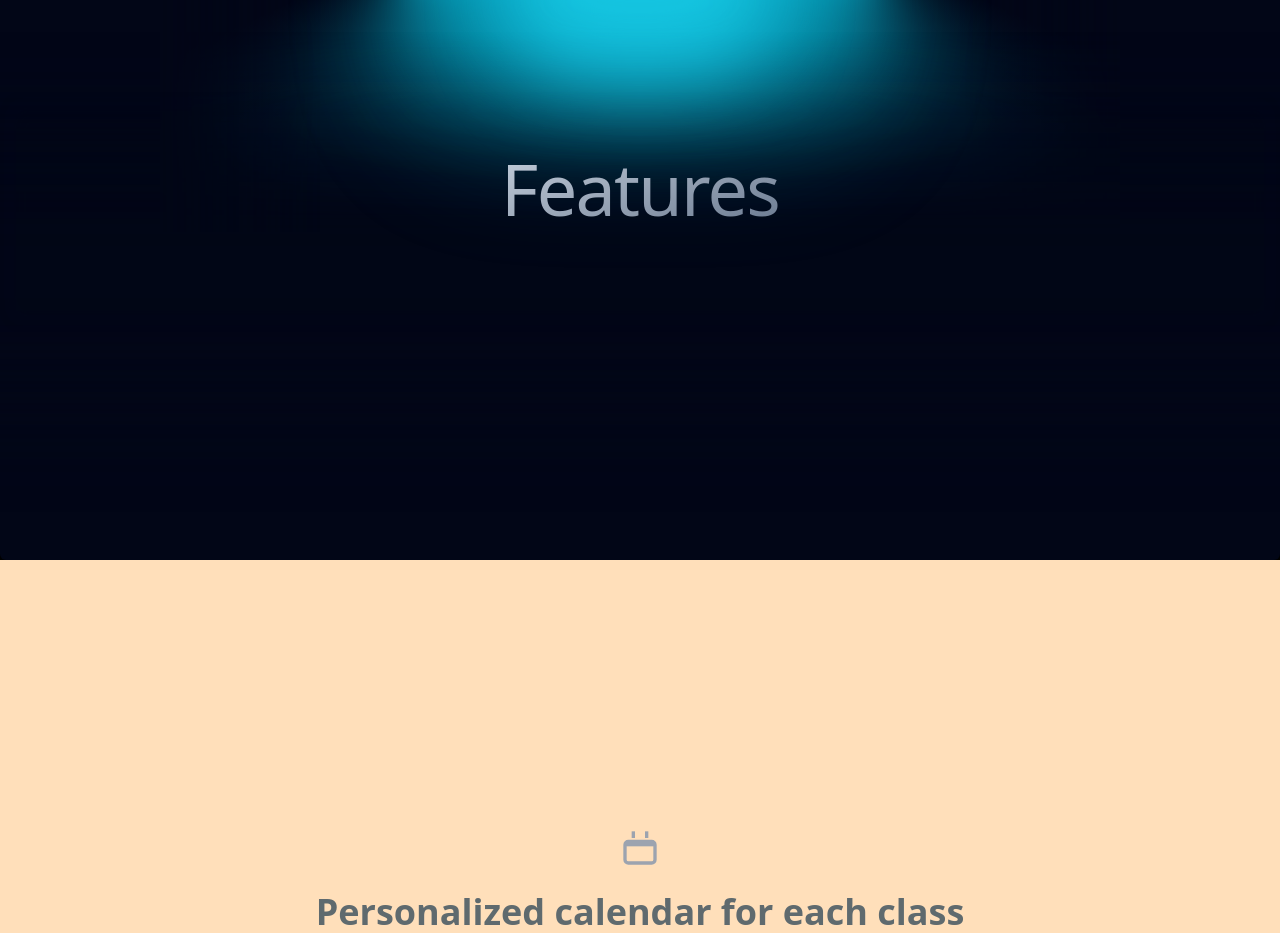
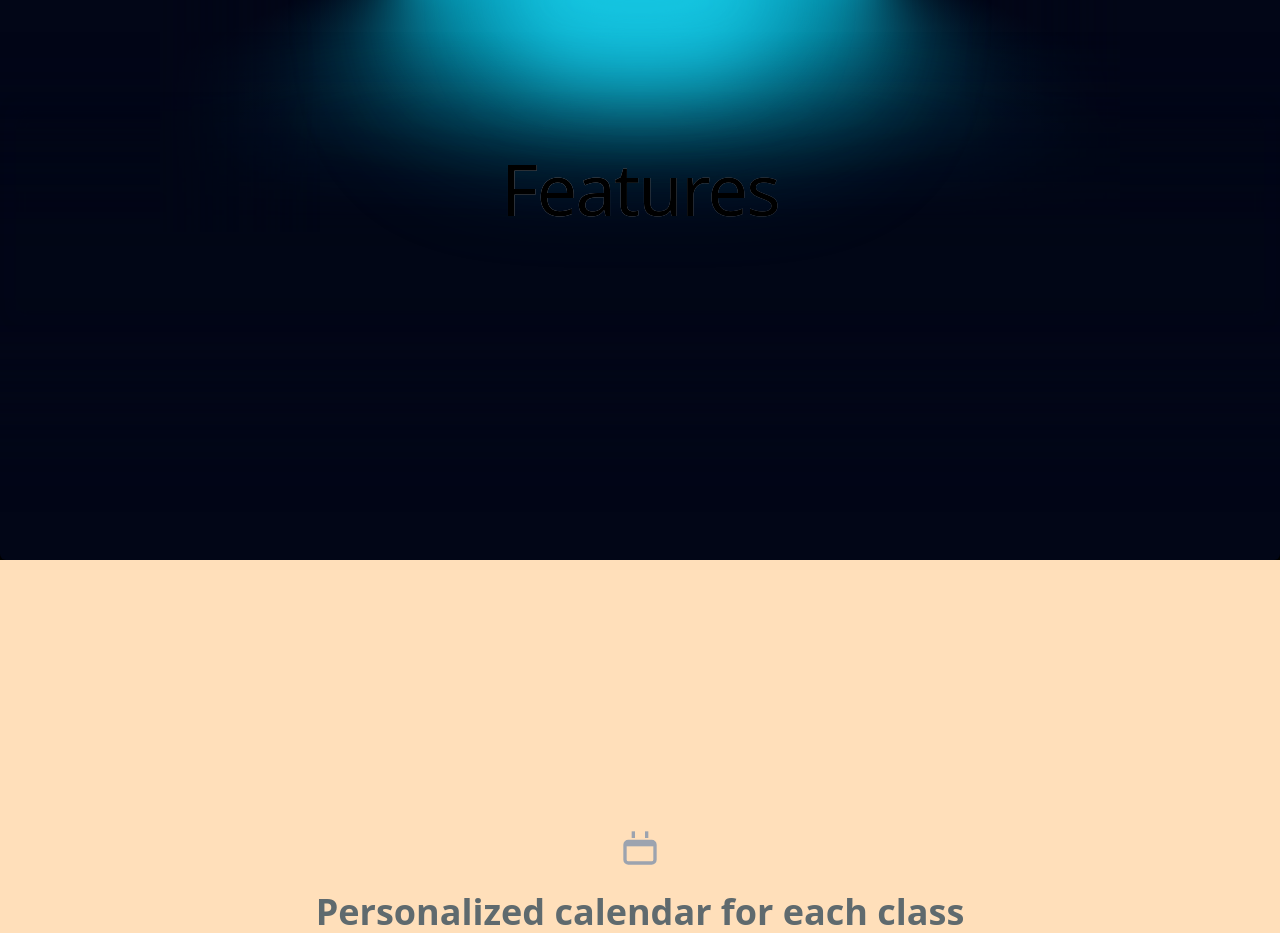
Before and after one commit to ishan-26/homepage, a React (Vite) app: page / in a window 1280 px wide. Shown: the part 1520-2453 px from the top of the page. Built offline with nearby package versions, Linux system fonts and the light colour scheme.

Commit message:
Update LampDemo.jsx

```diff
--- a/src/components/LampDemo.jsx
+++ b/src/components/LampDemo.jsx
@@ -14,9 +14,8 @@ export function LampDemo() {
           duration: 0.8,
           ease: "easeInOut",
         }}
-        className="mt-8 py-4 text-center text-4xl font-medium tracking-tight md:text-7xl
-        bg-gradient-to-br from-slate-300 to-slate-500 bg-clip-text
-        text-transparent dark:text-white text-black dark:bg-gradient-to-br dark:from-indigo-600 dark:to-purple-600"
+        className="mt-8 bg-gradient-to-br from-slate-300 to-slate-500 py-4 bg-clip-text text-center text-4xl font-medium tracking-tight md:text-7xl
+        text-black dark:text-white"
       >
         Features
       </motion.h1>
```
